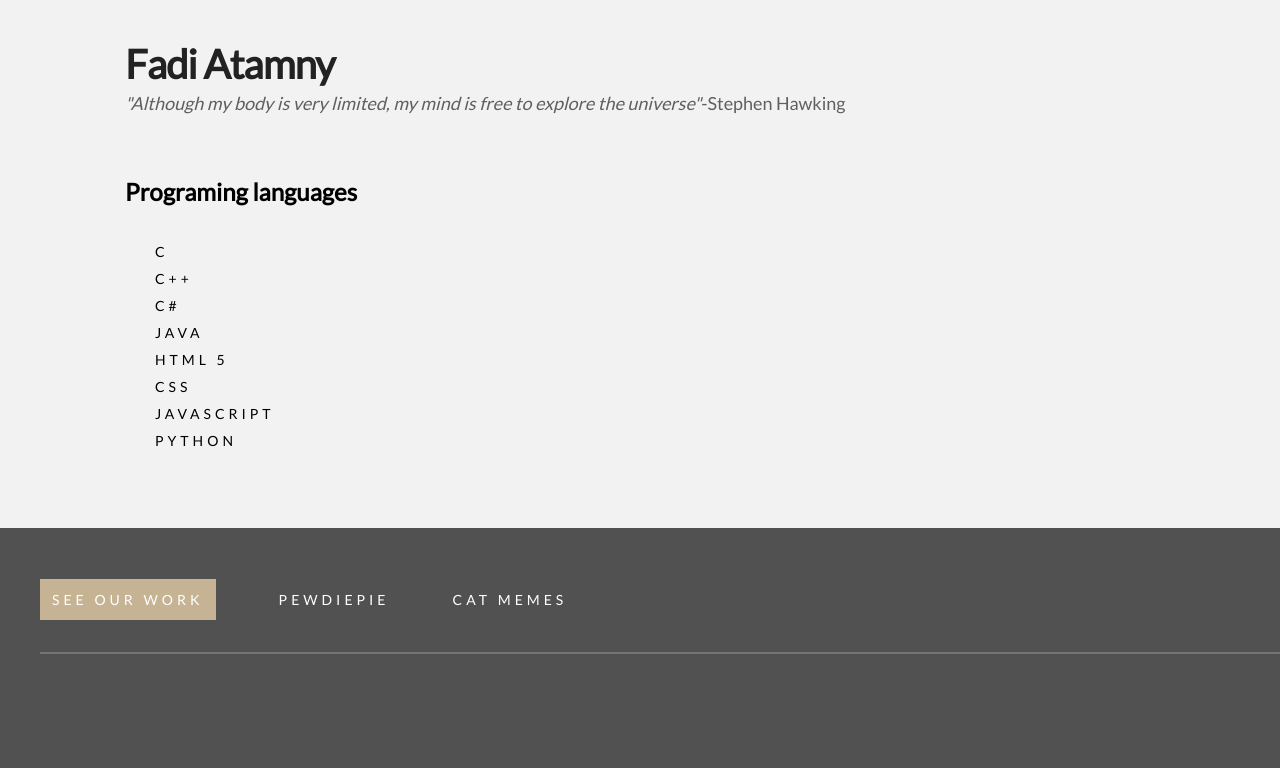
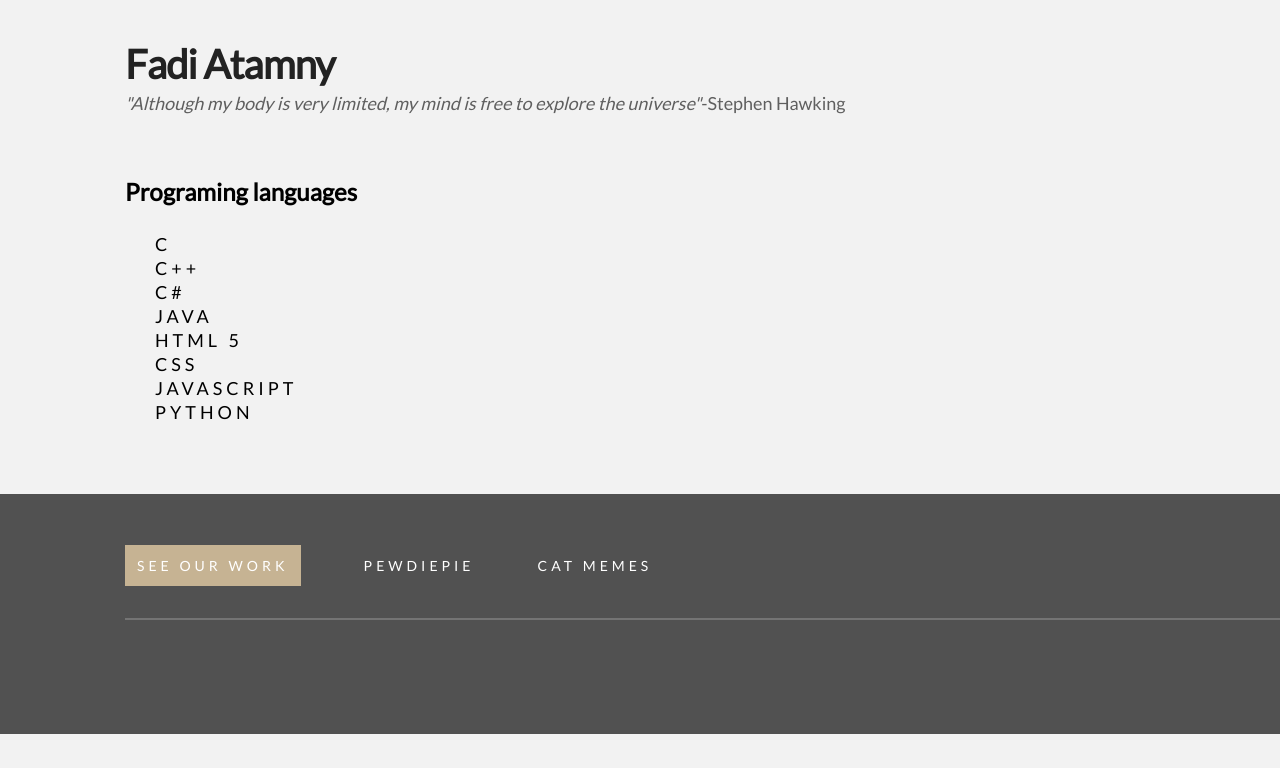
Before and after one commit to fadiatamny/Web2019, a PHP site: page / in a window 1280 px wide. Shown: the part 711-1479 px from the top of the page. After the commit the page ends 1445 px from the top, so only its background shows below. Run offline with PHP 8.4, Linux system fonts and the light colour scheme; some libraries are stand-ins or nearby versions.

Commit message:
Edited Icons of programing languages

```diff
--- a/Exercises/Ex2/includes/style.css
+++ b/Exercises/Ex2/includes/style.css
@@ -122,35 +122,36 @@ nav a:active{
 }
 
 .skills-section ul{
-    list-style: none;
-    padding: 5px;
+    list-style-type: none;
 }
 
 .skills-section ul li{
-    align-items: center
+    align-items: center;
+
 }
 
 .skills-section ul li i{
-    font-size: 20px;
+    font-size: 17px;
 }
 
 .skills-section ul li span{
-    margin-left: 25px;
     font-weight: 500;
-    font-size: 14px;
+    font-size: 18px;
     line-height: 24px;
     letter-spacing: 4px;
     text-transform: uppercase;
+    padding-left: 30px;
+    padding-bottom: 50px;
 }
-
 
 /* Footer area */
 
 footer{
     height: 240px;
     background: #515151;
-    padding-left: 40px;
+    padding-left: 125px;
 }
+
 
 .links{
     padding-top: 60px;
```
